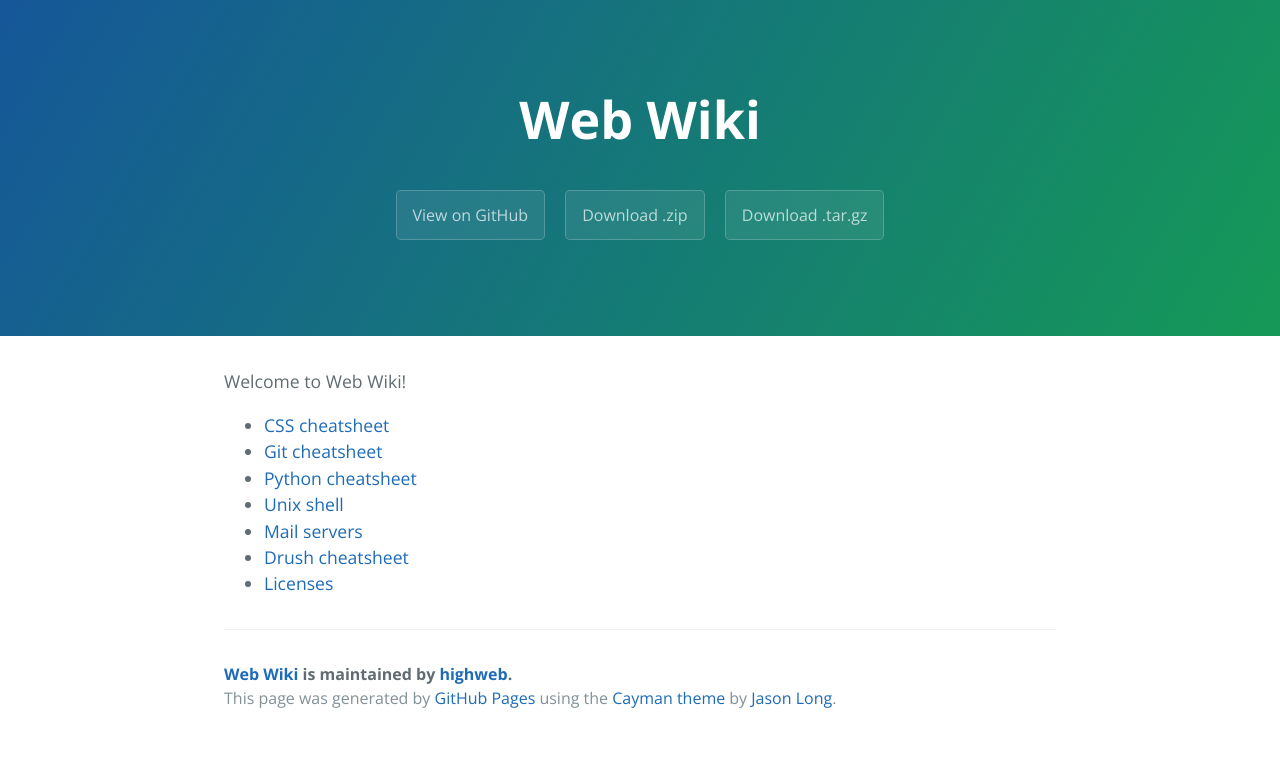
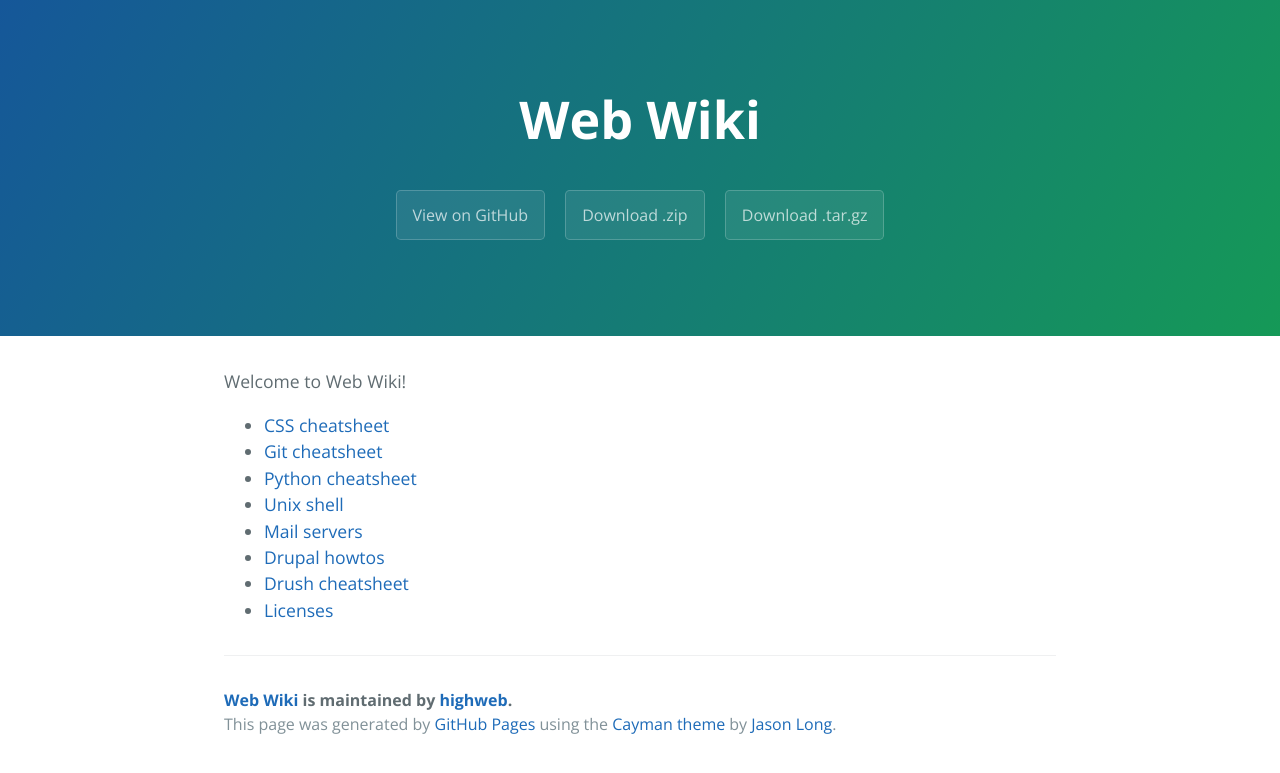
Before and after one commit to highweb/web-wiki, a Jekyll site: the page built from index.md, in a window 1280 px wide. Shown: the top 773 px of the page. Built offline with Jekyll 4.4.1, drawn with Linux system fonts in a browser that asks for light colours.

Commit message:
Update index.md

```diff
--- a/index.md
+++ b/index.md
@@ -10,5 +10,6 @@ Welcome to Web Wiki!
 * [Python cheatsheet](/python)
 * [Unix shell](/shell)
 * [Mail servers](/mail)
+* [Drupal howtos](/drupal)
 * [Drush cheatsheet](/drush)
 * [Licenses](/licenses)
```
